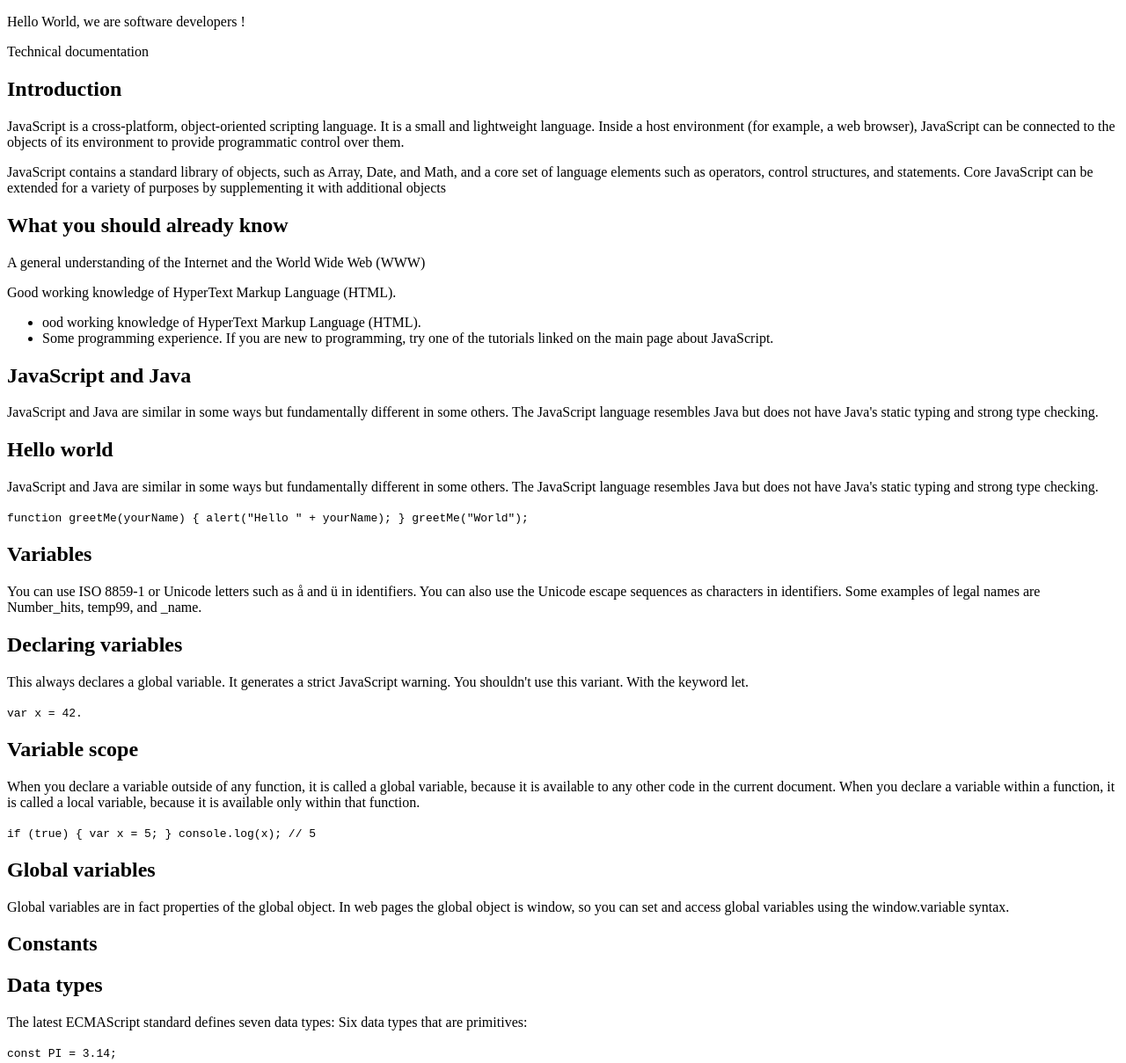
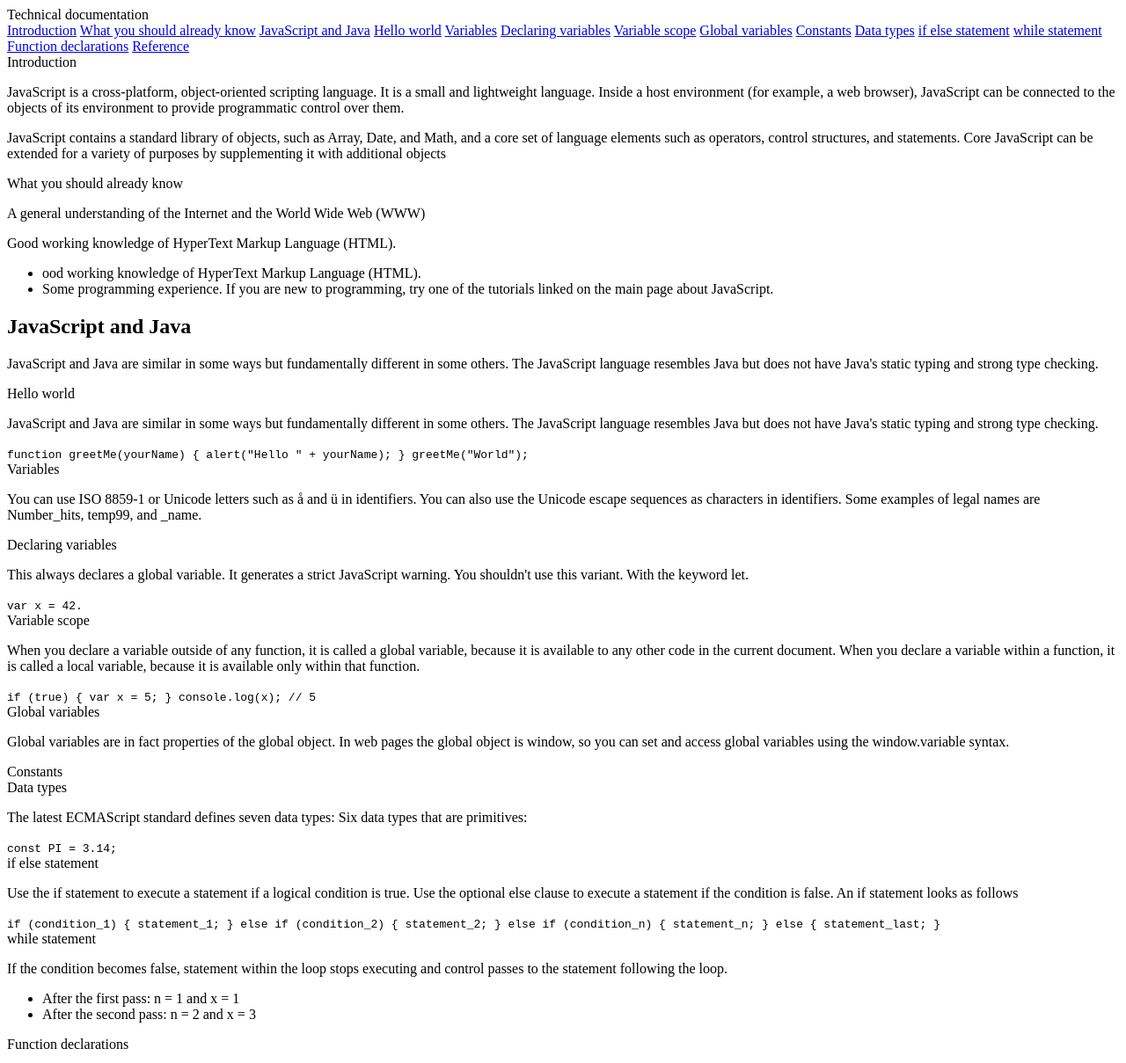
Before and after one commit to Juniorack/microverse-peer-coding-partner-3, a plain HTML site: page index.html in a window 1280 px wide. Shown: the top 1209 px of the page at 88% size. Drawn offline with Linux system fonts and the light colour scheme.

Commit message:
Instructions 11, 12 and 13

```diff
--- a/index.html
+++ b/index.html
@@ -8,7 +8,6 @@
 </head>
 
 <body>
-    <p>Hello World, we are software developers !</p>
     <script src="https://cdn.freecodecamp.org/testable-projects-fcc/v1/bundle.js"></script>
 
     <!--
@@ -25,25 +24,25 @@
     -->
     <nav id="navbar">
         <header>Technical documentation</header>
-        <a class="nav-link" href=""></a>
-        <a class="nav-link" href=""></a>
-        <a class="nav-link" href=""></a>
-        <a class="nav-link" href=""></a>
-        <a class="nav-link" href=""></a>
-        <a class="nav-link" href=""></a>
-        <a class="nav-link" href=""></a>
-        <a class="nav-link" href=""></a>
-        <a class="nav-link" href=""></a>
-        <a class="nav-link" href=""></a>
-        <a class="nav-link" href=""></a>
-        <a class="nav-link" href=""></a>
-        <a class="nav-link" href=""></a>
-        <a class="nav-link" href=""></a>
+        <a class="nav-link" href="#Introduction">Introduction</a>
+        <a class="nav-link" href="#What_you_should_already_know">What you should already know</a>
+        <a class="nav-link" href="#JavaScript_and_Java">JavaScript and Java</a>
+        <a class="nav-link" href="#Hello_world">Hello world</a>
+        <a class="nav-link" href="#Variables">Variables</a>
+        <a class="nav-link" href="#Declaring_variables">Declaring variables</a>
+        <a class="nav-link" href="#Variable_scope">Variable scope</a>
+        <a class="nav-link" href="#Global_variables">Global variables</a>
+        <a class="nav-link" href="#Constants">Constants</a>
+        <a class="nav-link" href="#Data_types">Data types</a>
+        <a class="nav-link" href="#if_else_statement">if else statement</a>
+        <a class="nav-link" href="#while_statement">while statement</a>
+        <a class="nav-link" href="#Function_declarations">Function declarations</a>
+        <a class="nav-link" href="#Reference">Reference</a>
     </nav>
     <main id="main-doc">
         <section class="main-section" id="Introduction">
-            <header>
-                <h2>Introduction</h2>
+            <header>Introduction</header>
+
                 <div>
                     <p>JavaScript is a cross-platform, object-oriented scripting language. It is a small and lightweight language. Inside a host environment (for example, a web browser), JavaScript can be connected to the objects of its environment to provide
                         programmatic control over them.</p>
@@ -52,11 +51,10 @@
                         with additional objects
                     </p>
                 </div>
-            </header>
+
         </section>
         <section class="main-section" id="What_you_should_already_know">
-            <header>
-                <h2>What you should already know</h2>
+            <header>What you should already know</header>
                 <div>
                     <p>
                         A general understanding of the Internet and the World Wide Web (WWW)
@@ -69,21 +67,22 @@
                         <li>Some programming experience. If you are new to programming, try one of the tutorials linked on the main page about JavaScript.</li>
                     </ul>
                 </div>
-            </header>
+
         </section>
         <section class="main-section" id="JavaScript_and_Java">
             <header>
                 <h2>JavaScript and Java</h2>
+                </header>
                 <div>
                     <p>
                         JavaScript and Java are similar in some ways but fundamentally different in some others. The JavaScript language resembles Java but does not have Java's static typing and strong type checking.
                     </p>
                 </div>
-            </header>
+
         </section>
         <section class="main-section" id="Hello_world">
-            <header>
-                <h2>Hello world</h2>
+            <header>Hello world
+                </header>
                 <div>
                     <p>
                         JavaScript and Java are similar in some ways but fundamentally different in some others. The JavaScript language resembles Java but does not have Java's static typing and strong type checking.
@@ -93,21 +92,21 @@
     greetMe("World");
                 </code>
                 </div>
-            </header>
+
         </section>
         <section class="main-section" id="Variables">
-            <header>
-                <h2>Variables</h2>
+            <header>Variables
+                </header>
                 <div>
                     <p>
                         You can use ISO 8859-1 or Unicode letters such as å and ü in identifiers. You can also use the Unicode escape sequences as characters in identifiers. Some examples of legal names are Number_hits, temp99, and _name.
                     </p>
                 </div>
-            </header>
+
         </section>
         <section class="main-section" id="Declaring_variables">
-            <header>
-                <h2>Declaring variables</h2>
+            <header>Declaring variables
+                </header>
                 <div>
                     <p>
                         This always declares a global variable. It generates a strict JavaScript warning. You shouldn't use this variant. With the keyword let.
@@ -116,11 +115,11 @@
                   var x = 42.
                 </code>
                 </div>
-            </header>
+
         </section>
         <section class="main-section" id="Variable_scope">
-            <header>
-                <h2>Variable scope</h2>
+            <header>Variable scope
+                </header>
                 <div>
                     <p>
                         When you declare a variable outside of any function, it is called a global variable, because it is available to any other code in the current document. When you declare a variable within a function, it is called a local variable, because it is available
@@ -130,27 +129,27 @@
                   if (true) { var x = 5; } console.log(x); // 5
                 </code>
                 </div>
-            </header>
+
         </section>
         <section class="main-section" id="Global_variables">
-            <header>
-                <h2>Global variables</h2>
+            <header>Global variables
+                </header>
                 <div>
                     <p>
                         Global variables are in fact properties of the global object. In web pages the global object is window, so you can set and access global variables using the window.variable syntax.
                     </p>
                 </div>
-            </header>
+
         </section>
         <section class="main-section" id="Constants">
-            <header>
-                <h2>Constants</h2>
+            <header>Constants
+                </header>
                 <div></div>
-            </header>
+
         </section>
         <section class="main-section" id="Data_types">
-            <header>
-                <h2>Data types</h2>
+            <header>Data types
+                </header>
                 <div>
                     <p>
                         The latest ECMAScript standard defines seven data types: Six data types that are primitives:
@@ -159,11 +158,11 @@
                   const PI = 3.14;
                 </code>
                 </div>
-            </header>
+
         </section>
         <section class="main-section" id="if_else_statement">
-            <header>
-                <h2>if else statement</h2>
+            <header>if else statement
+                </header>
                 <div>
                     <p>
                         Use the if statement to execute a statement if a logical condition is true. Use the optional else clause to execute a statement if the condition is false. An if statement looks as follows
@@ -174,11 +173,11 @@
     statement_last; }
                 </code>
                 </div>
-            </header>
+
         </section>
         <section class="main-section" id="while_statement">
-            <header>
-                <h2>while statement</h2>
+            <header>while statement
+                </header>
                 <div>
                     <p>
                         If the condition becomes false, statement within the loop stops executing and control passes to the statement following the loop.
@@ -188,11 +187,12 @@
                         <li>After the second pass: n = 2 and x = 3</li>
                     </ul>
                 </div>
-            </header>
+
         </section>
         <section class="main-section" id="Function_declarations">
             <header>
-                <h2>Function declarations</h2>
+                Function declarations
+                </header>
                 <div>
                     <p>
                         A list of arguments to the function, enclosed in parentheses and separated by commas.
@@ -202,17 +202,16 @@
                         <li>A list of arguments to the function, enclosed in parentheses and separated by commas.</li>
                     </ul>
                 </div>
-            </header>
+
         </section>
         <section class="main-section" id="Reference">
-            <header>
-                <h2>Reference</h2>
+            <header>Reference</header>
                 <div>
                     <p>
                         All the documentation in this page is taken from MDN
                     </p>
                 </div>
-            </header>
+
         </section>
 
     </main>
```
